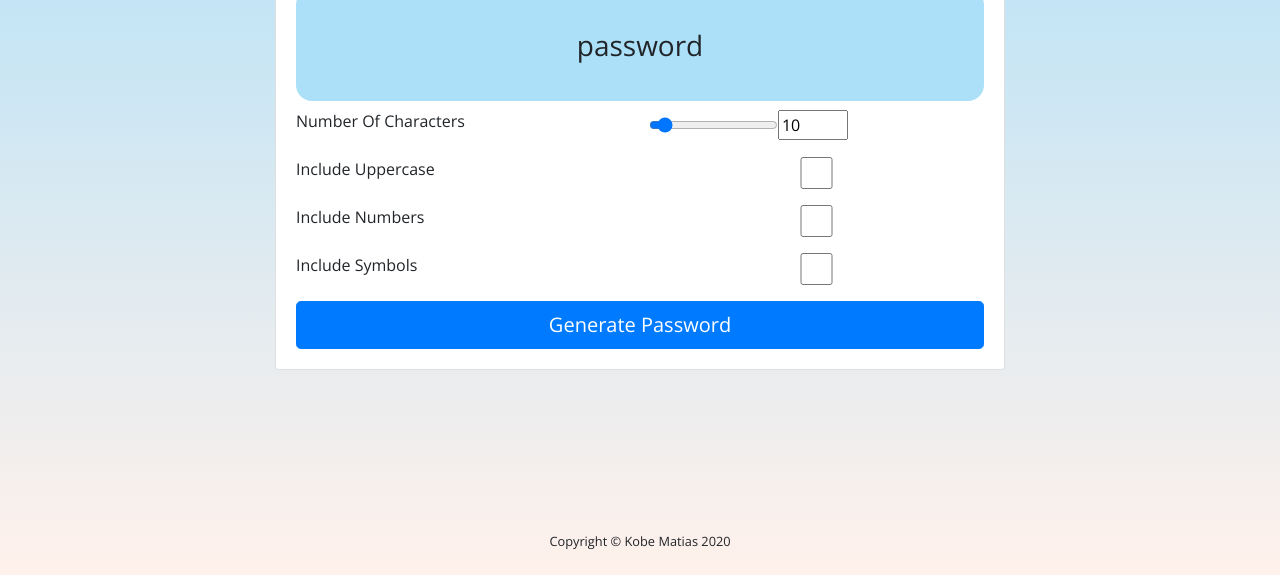
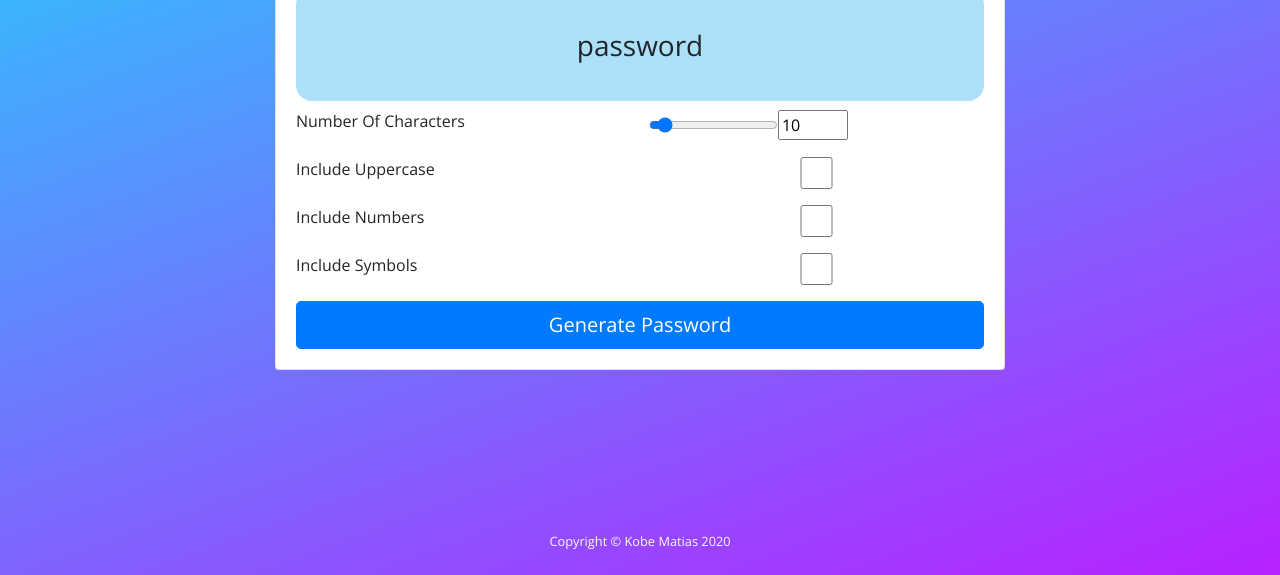
Before and after one commit to KobeMatias/Sozilly, a plain HTML site: page index.html in a window 1280 px wide. Shown: the part 225-800 px from the top of the page. Drawn offline with nearby package versions, Linux system fonts and the light colour scheme.

Commit message:
added animation + updated CSS style

```diff
--- a/css/style.css
+++ b/css/style.css
@@ -1,17 +1,21 @@
 body {
-    background-image: linear-gradient(to top, #fff1eb 0%, #ace0f9 100%);
+    background-image: linear-gradient(-20deg, #b721ff 0%, #21d4fd 100%);
     background-repeat: no-repeat;
     background-attachment: fixed;
-    font-family: 'Open Sans', sans-serif !important;
+    font-family: 'Open Sans', sans-serif;
     display: flex;
     justify-content: center;
     align-items: center;
 }
 
 .container {
-    display: flex !important;
-    justify-content: center !important;
-    flex-direction: column !important;
+    display: flex;
+    justify-content: center;
+    flex-direction: column;
+}
+
+h1 {
+    font-weight: 600;
 }
 
 .characterAmountContainer{
@@ -42,6 +46,17 @@ body {
     grid-column: span 2;
 }
 
+/* Animation CSS */
+
+.zoom {
+    transition: transform .1s;
+}
+
+.zoom:hover {
+    transform: scale(1.02);
+}
+
+
 /* Sticky Footer Classes */
 
 html,
--- a/index.html
+++ b/index.html
@@ -22,7 +22,7 @@
 </head>
 <body>
     <div class="container">
-        <div class="row">
+        <div class="row animated fadeInDown">
             <div class="col-md-2"></div>
             <div class="col-md-8">
                 <div class="card">
@@ -45,7 +45,7 @@
                             <label for="includeSymbols">Include Symbols</label>
                             <input type="checkbox" id="includeSymbols">
 
-                            <button type="submit" class="btn btn-primary btn-lg">Generate Password</button>
+                            <button type="submit" class="btn btn-primary btn-lg zoom">Generate Password</button>
                         </form>
 
                     </div>
@@ -56,7 +56,7 @@
         </div>
     </div>
 
-    <footer id="sticky-footer" class="py-4">
+    <footer id="sticky-footer" class="py-4 text-light">
         <div class="container text-center">
           <small>Copyright &copy; Kobe Matias 2020</small>
         </div>
```
